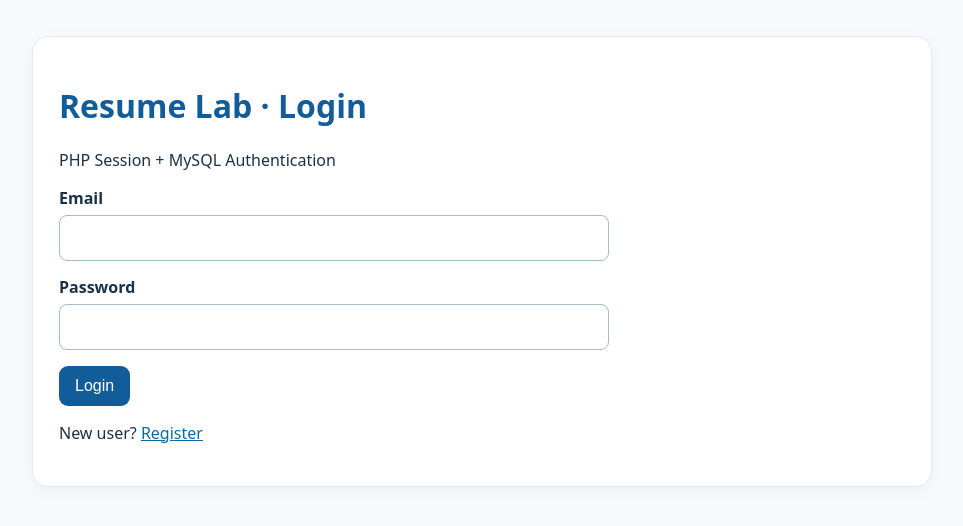
After one commit to 68160191/week11, a PHP site: page /login.php in a window 1280 px wide. The commit adds this page. Shown: the top 526 px of the page, without its empty margins (158-1121 px from the left). Run offline with PHP 8.4, Linux system fonts and the light colour scheme; a stand-in replaces the project's code that opens the database connection.

Commit message:
Add files via upload

```diff
--- /dev/null
+++ b/auth.php
@@ -0,0 +1,23 @@
+<?php
+// Shared authentication helper. Keep on every private page.
+if (session_status() !== PHP_SESSION_ACTIVE) {
+    ini_set('session.use_strict_mode', '1');
+    ini_set('session.use_only_cookies', '1');
+    session_set_cookie_params(['httponly'=>true, 'secure'=>!empty($_SERVER['HTTPS']) && $_SERVER['HTTPS'] !== 'off', 'samesite'=>'Lax']);
+    session_start();
+}
+function require_login(): void {
+    if (empty($_SESSION['user_id']) || empty($_SESSION['profile_id'])) {
+        header('Location: login.php'); exit;
+    }
+}
+function auth_escape($s): string { return htmlspecialchars((string)$s, ENT_QUOTES, 'UTF-8'); }
+function auth_token(): string {
+    if (empty($_SESSION['auth_csrf'])) $_SESSION['auth_csrf']=bin2hex(random_bytes(32));
+    return $_SESSION['auth_csrf'];
+}
+function check_auth_token(): void {
+    if (!hash_equals(auth_token(), (string)($_POST['auth_csrf']??''))) {
+        http_response_code(403); exit('Invalid CSRF token');
+    }
+}
--- /dev/null
+++ b/login.php
@@ -0,0 +1,42 @@
+<?php
+require 'auth.php'; require 'config/db.php';
+if (!empty($_SESSION['user_id'])) { header('Location: skills.php'); exit; }
+$error='';
+if ($_SERVER['REQUEST_METHOD']==='POST') {
+ check_auth_token();
+ $email=strtolower(trim((string)($_POST['email']??'')));
+ $password=(string)($_POST['password']??'');
+ if (!filter_var($email,FILTER_VALIDATE_EMAIL) || $password==='') $error='Enter email and password.';
+ else {
+ // TODO 1: Query a single user by email using a prepared statement.
+ $sql = 'SELECT id, profile_id, password_hash FROM users WHERE email = ? LIMIT 1';
+ $stmt = mysqli_prepare($conn,$sql);
+ $found = false;
+ if ($stmt) {
+  // TODO 2: Bind email, execute, bind result, fetch.
+  mysqli_stmt_bind_param($stmt,'s',$email);
+  mysqli_stmt_execute($stmt);
+  mysqli_stmt_bind_result($stmt,$userId,$profileId,$hash);
+  $found = mysqli_stmt_fetch($stmt) === true;
+  mysqli_stmt_close($stmt);
+ }
+ // TODO 3: Verify plaintext password with password_verify (hash dummy value if no user, to keep timing similar).
+ $hashToCheck = $found ? $hash : password_hash('dummy-password',PASSWORD_DEFAULT);
+ if (password_verify($password,$hashToCheck) && $found) {
+  // TODO 4: Regenerate session ID and store identity in session.
+  session_regenerate_id(true);
+  $_SESSION['user_id']=(int)$userId;
+  $_SESSION['profile_id']=(int)$profileId;
+  $_SESSION['email']=$email;
+  // TODO 5: Redirect to skills.php.
+  header('Location: skills.php'); exit;
+ }
+ $error='Invalid email or password.';
+ }
+}
+?>
+<!doctype html><html lang="th"><head><meta charset="utf-8"><meta name="viewport" content="width=device-width,initial-scale=1"><title>Login</title><link rel="stylesheet" href="assets/css/crud.css"></head><body><main class="wrap"><div class="panel"><h1>Resume Lab · Login</h1><p>PHP Session + MySQL Authentication</p>
+<?php if(isset($_GET['registered'])): ?><p class="ok">Registration complete. Please login.</p><?php endif; ?>
+<?php if(isset($_GET['logged_out'])): ?><p class="ok">Logged out.</p><?php endif; ?>
+<?php if($error): ?><p class="err"><?=auth_escape($error)?></p><?php endif; ?>
+<form method="post"><input type="hidden" name="auth_csrf" value="<?=auth_escape(auth_token())?>"><label>Email</label><input name="email" type="email" required autocomplete="username"><label>Password</label><input name="password" type="password" required autocomplete="current-password"><p><button>Login</button></p></form><p>New user? <a href="register.php">Register</a></p></div></main></body></html>
```
Also changed, not shown: crud_bootstrap.php (+4 -3 lines), database/this_week_migration.sql (added, +11 -0 lines), index.php (+5 -2 lines), logout.php (added, +17 -0 lines), register.php (added, +34 -0 lines), README.md.
